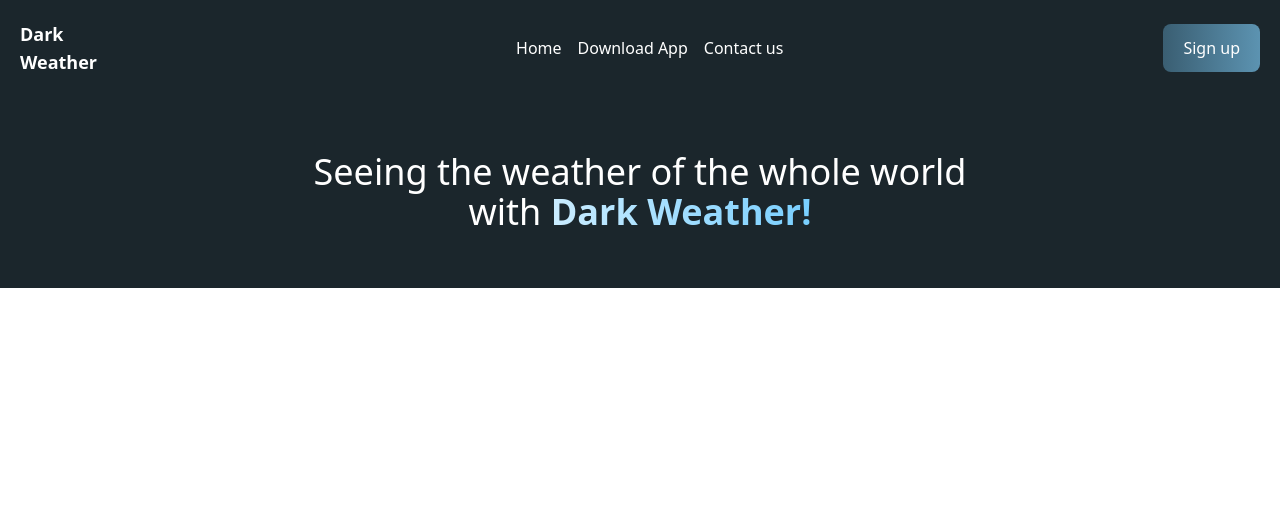
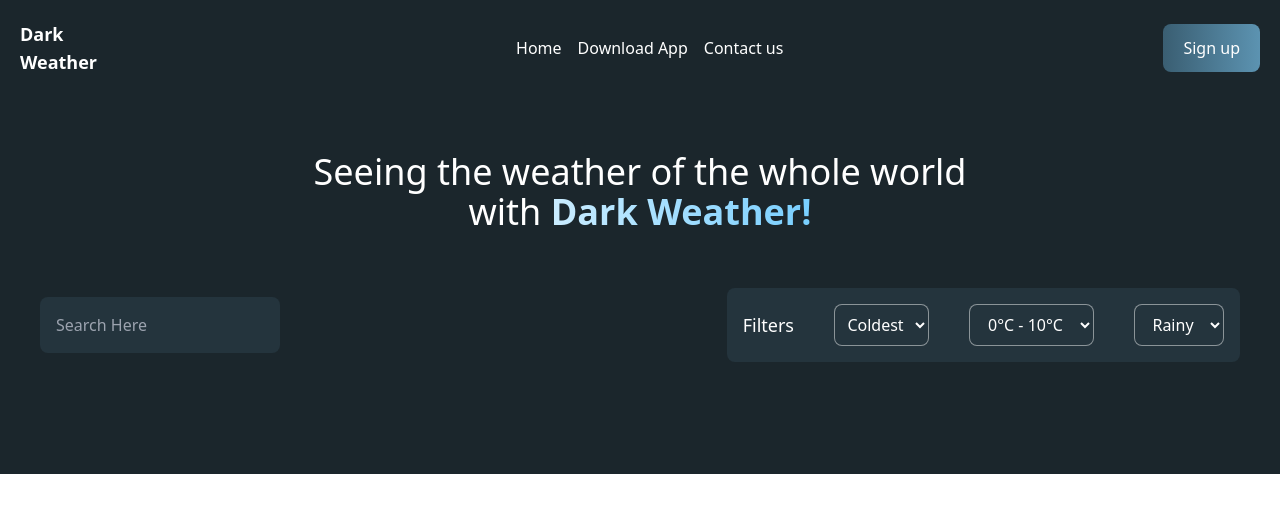
Before and after one commit to samaahmed1/Weather-App, a React (Vite) app: page / in a window 1280 px wide. Shown: the top 512 px of the page. Built offline with nearby package versions, Linux system fonts and the light colour scheme.

Commit message:
Add: Controls Component

```diff
--- a/src/App.jsx
+++ b/src/App.jsx
@@ -5,7 +5,7 @@ function App() {
   return (
     <>
       <Header />
-      <Home/>
+      <Home />
     </>
   );
 }
--- a/src/components/pages/Home.jsx
+++ b/src/components/pages/Home.jsx
@@ -1,10 +1,13 @@
+import Controls from "../utils/Controls";
+
 export default function Home() {
   return (
-    <section className="p-14 bg-[#1B262C] text-white">
-      <div className="container">
+    <section className="py-14 bg-[#1B262C] text-white">
+      <div className="container px-5 mx-auto">
         <h1 className="text-center text-2xl md:text-4xl font-medium">
           Seeing the weather of the whole world <br /> with <span className="font-bold bg-gradient-to-r from-[#CAECFF] to-[#78CFFF] text-transparent bg-clip-text">Dark Weather!</span>
         </h1>
+        <Controls />
       </div>
     </section>
   );
--- /dev/null
+++ b/src/components/utils/Controls.jsx
@@ -0,0 +1,29 @@
+export default function Controls() {
+  return (
+    <section className="py-14">
+      <div className="container px-5 mx-auto flex justify-center lg:justify-between items-center gap-10 lg:gap-0 flex-wrap">
+        <div className="search">
+          <input className="bg-[#24343D] p-4 rounded-lg w-60 outline-none border-none" placeholder="Search Here" type="search" name="search" id="search" />
+        </div>
+        <div className="filter bg-[#24343D] flex items-center gap-3 md:gap-10 p-4 rounded-lg flex-wrap justify-center">
+          <span className="text-lg">Filters</span>
+          <select className="bg-[#24343D] outline-none border border-[#FFFFFF78] p-2 text-center rounded-lg" id="temperatureFilter" name="temperature">
+            <option value="coldest">Coldest</option>
+            <option value="hottest">Hottest</option>
+          </select>
+          <select className="bg-[#24343D] outline-none border border-[#FFFFFF78] p-2 text-center rounded-lg" id="rangeFilter" name="temperatureRange">
+            <option value="0-10">0°C - 10°C</option>
+            <option value="10-20">10°C - 20°C</option>
+            <option value="20-30">20°C - 30°C</option>
+            <option value="30+">Above 30°C</option>
+          </select>
+          <select className="bg-[#24343D] outline-none border border-[#FFFFFF78] p-2 text-center rounded-lg" id="weatherFilter" name="weatherType">
+            <option value="Rainy">Rainy</option>
+            <option value="Sunny">Sunny</option>
+            <option value="Cloudy">Cloudy</option>
+          </select>
+        </div>
+      </div>
+    </section>
+  );
+}
```
